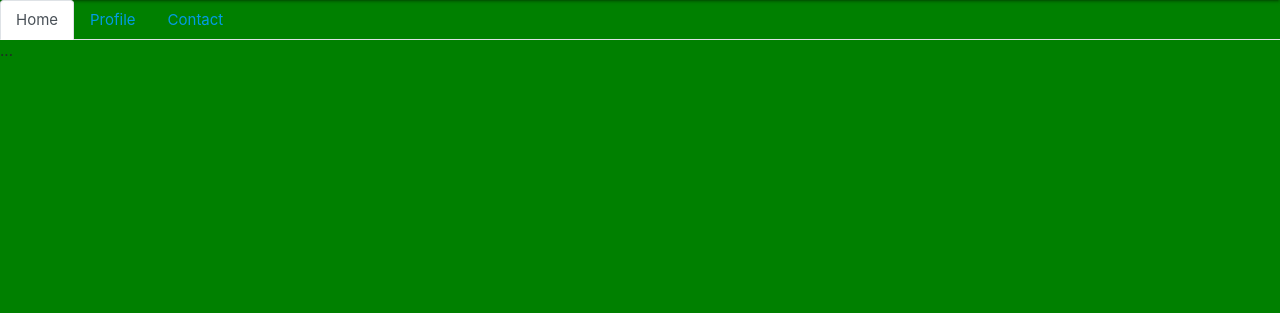
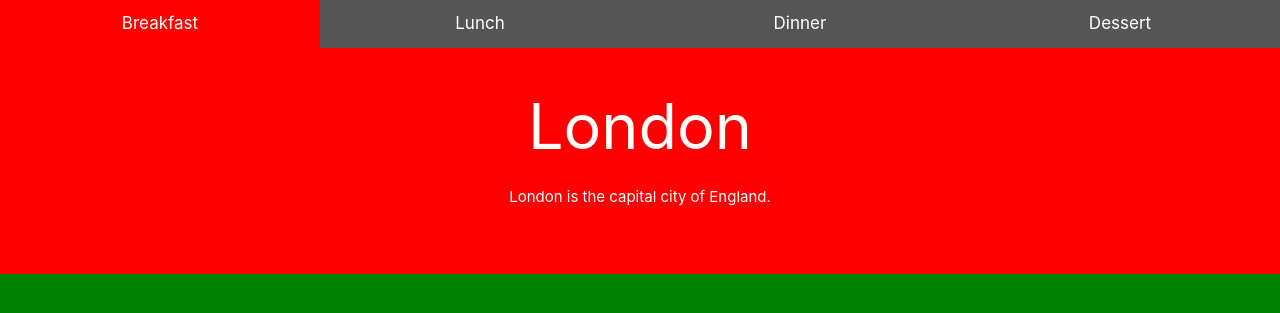
Before and after one commit to Trevbytes/Chickpeas, a Flask app: page /recipes in a window 1280 px wide. Shown: the part 64-377 px from the top of the page. Run offline with Flask 2, Linux system fonts and the light colour scheme; data that the repository does not hold is empty; some libraries are stand-ins or nearby versions.

Commit message:
Working with recipe page skeleton

```diff
--- a/static/css/style.css
+++ b/static/css/style.css
@@ -1,3 +1,35 @@
 body{
     background-color: green;
 }
+
+/* Style the tab buttons */
+.tablink {
+  background-color: #555;
+  color: white;
+  float: left;
+  border: none;
+  outline: none;
+  cursor: pointer;
+  padding: 14px 16px;
+  font-size: 17px;
+  width: 25%;
+}
+
+/* Change background color of buttons on hover */
+.tablink:hover {
+  background-color: #777;
+}
+
+/* Set default styles for tab content */
+.tabcontent {
+  color: white;
+  display: none;
+  padding: 50px;
+  text-align: center;
+}
+
+/* Style each tab content individually */
+#London {background-color:red;}
+#Paris {background-color:green;}
+#Tokyo {background-color:blue;}
+#Oslo {background-color:orange;}
--- a/static/js/main.js
+++ b/static/js/main.js
@@ -1,9 +1,28 @@
 $(document).ready(function () {
   M.AutoInit();
-  $('.carousel').carousel();
-$('a[data-toggle="tab"]').on('shown.bs.tab', function (e) {
-  e.target // newly activated tab
-  e.relatedTarget // previous active tab
-})
 });
+
+function openCity(cityName, elmnt, color) {
+    // Hide all elements with class="tabcontent" by default */
+    var i, tabcontent, tablinks;
+    tabcontent = document.getElementsByClassName("tabcontent");
+    for (i = 0; i < tabcontent.length; i++) {
+      tabcontent[i].style.display = "none";
+    }
+
+    // Remove the background color of all tablinks/buttons
+    tablinks = document.getElementsByClassName("tablink");
+    for (i = 0; i < tablinks.length; i++) {
+      tablinks[i].style.backgroundColor = "";
+    }
+
+    // Show the specific tab content
+    document.getElementById(cityName).style.display = "block";
+
+    // Add the specific color to the button used to open the tab content
+    elmnt.style.backgroundColor = color;
+  }
+
+  // Get the element with id="defaultOpen" and click on it
+  document.getElementById("defaultOpen").click();
 console.log("Working js");
--- a/templates/recipes.html
+++ b/templates/recipes.html
@@ -1,21 +1,31 @@
 {% extends 'base.html'%}
 {% block content %}
-<ul class="nav nav-tabs" id="myTab" role="tablist">
-  <li class="nav-item" role="presentation">
-    <a class="nav-link active" id="home-tab" data-toggle="tab" href="#home" role="tab" aria-controls="home" aria-selected="true">Home</a>
-  </li>
-  <li class="nav-item" role="presentation">
-    <a class="nav-link" id="profile-tab" data-toggle="tab" href="#profile" role="tab" aria-controls="profile" aria-selected="false">Profile</a>
-  </li>
-  <li class="nav-item" role="presentation">
-    <a class="nav-link" id="contact-tab" data-toggle="tab" href="#contact" role="tab" aria-controls="contact" aria-selected="false">Contact</a>
-  </li>
-</ul>
-<div class="tab-content" id="myTabContent">
-  <div class="tab-pane fade show active" id="home" role="tabpanel" aria-labelledby="home-tab">...</div>
-  <div class="tab-pane fade" id="profile" role="tabpanel" aria-labelledby="profile-tab">...</div>
-  <div class="tab-pane fade" id="contact" role="tabpanel" aria-labelledby="contact-tab">...</div>
+
+<button class="tablink" onclick="openCity('London', this, 'red')" id="defaultOpen">Breakfast</button>
+<button class="tablink" onclick="openCity('Paris', this, 'green')">Lunch</button>
+<button class="tablink" onclick="openCity('Tokyo', this, 'blue')">Dinner</button>
+<button class="tablink" onclick="openCity('Oslo', this, 'orange')">Dessert</button>
+<div id="London" class="tabcontent">
+  <h1>London</h1>
+  <p>London is the capital city of England.</p>
 </div>
+
+<div id="Paris" class="tabcontent">
+  <h1>Paris</h1>
+  <p>Paris is the capital of France.</p>
+</div>
+
+<div id="Tokyo" class="tabcontent">
+  <h1>Tokyo</h1>
+  <p>Tokyo is the capital of Japan.</p>
+</div>
+
+<div id="Oslo" class="tabcontent">
+  <h1>Oslo</h1>
+  <p>Oslo is the capital of Norway.</p>
+</div>
+
+
 
 {% for user in users %}
 <p>{{user}}</p>
```
